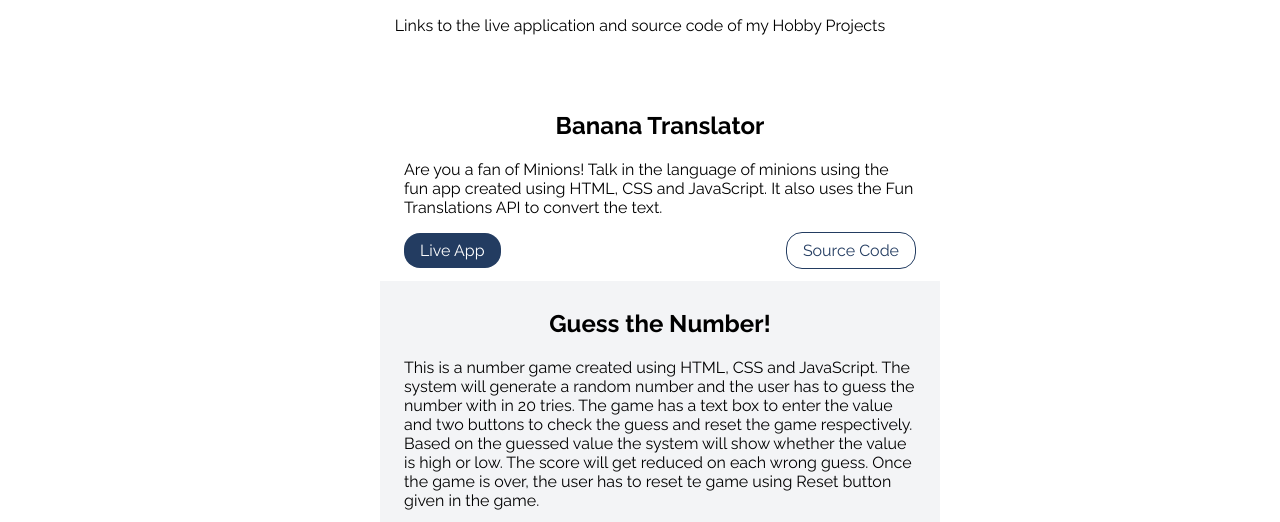
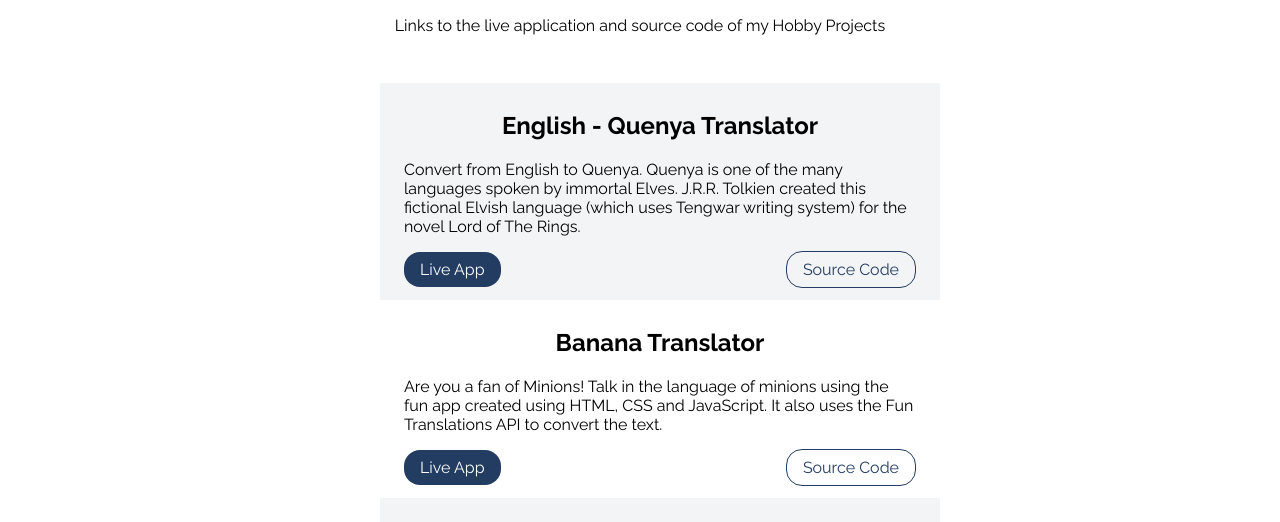
Before and after one commit to jeffrinmb/jeffrinmb-portfolio, a plain HTML site: page projects.html in a window 1280 px wide. Shown: the part 204-726 px from the top of the page. Drawn offline with Linux system fonts and the light colour scheme.

Commit message:
feat:  added new project details
Added English - Quenya Translator project in portfolio

```diff
--- a/projects.html
+++ b/projects.html
@@ -41,6 +41,35 @@
     </header>
     <div class="container container-center">
       <ul class="list-non-bullet">
+        <li>
+          <section class="section offwhite">
+            <div class="container container-center">
+              <h1>English - Quenya Translator</h1>
+              <p>
+                Convert from English to Quenya. Quenya is one of the many
+                languages spoken by immortal Elves. J.R.R. Tolkien created this
+                fictional Elvish language (which uses Tengwar writing system)
+                for the novel Lord of The Rings.
+              </p>
+              <div class="code-link">
+                <span class="link-live"
+                  ><a
+                    class="link link-primary"
+                    href="https://eng2elvish-translator.netlify.app/"
+                    >Live App</a
+                  ></span
+                >
+                <span class="link-source"
+                  ><a
+                    class="link link-secondary"
+                    href="https://github.com/jeffrinmb/elvish-quenya-translator"
+                    >Source Code</a
+                  ></span
+                >
+              </div>
+            </div>
+          </section>
+        </li>
         <li>
           <section class="section">
             <div class="container container-center">
```
